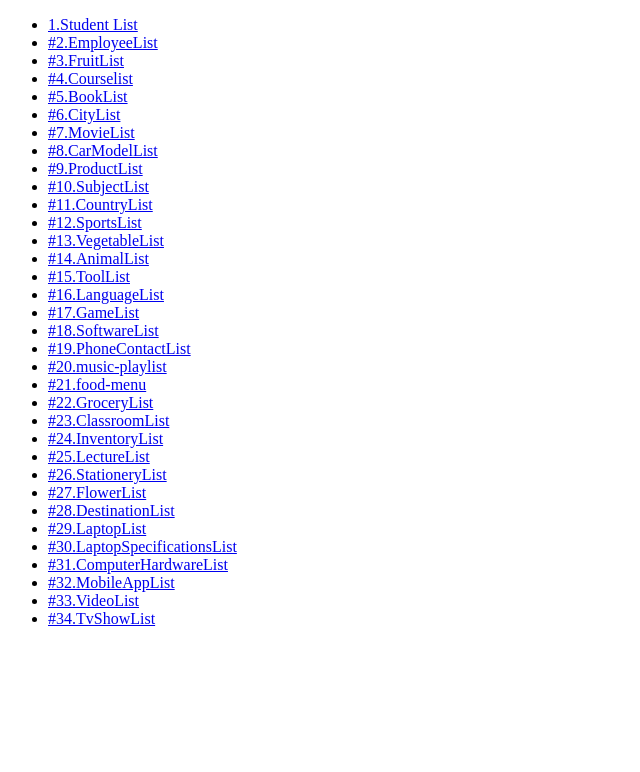
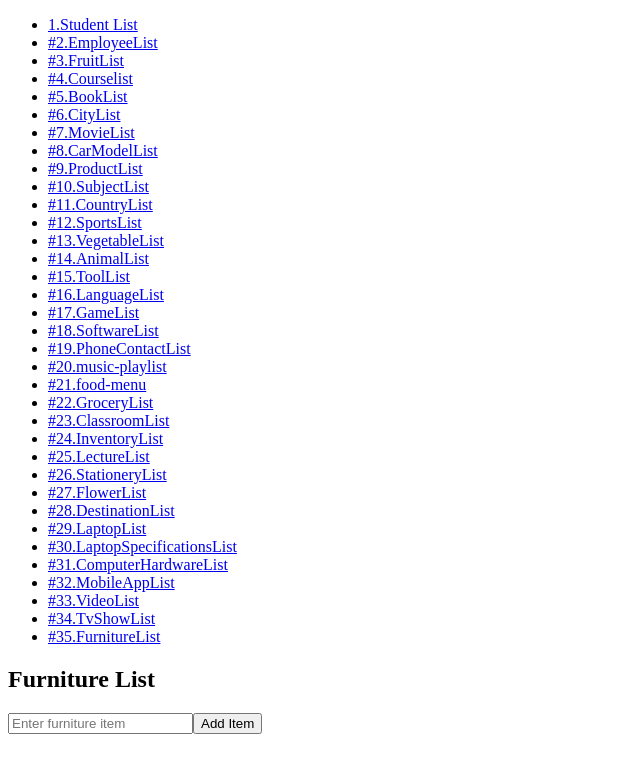
Before and after one commit to ChristineMaitom/AngularDataStructures, an Angular app: page /furniture-list in a window 1280 px wide. Before the commit this address led to /. Shown: the top 772 px of the page, without its empty margins (0-640 px from the left). Built offline with nearby package versions, Linux system fonts and the light colour scheme.

Commit message:
#35 Furniture List

```diff
--- a/src/app/app.component.html
+++ b/src/app/app.component.html
@@ -34,6 +34,8 @@
     <li><a routerLink="mobile-app-list">#32.MobileAppList</a></li>
     <li><a routerLink="video-list">#33.VideoList</a></li>
     <li><a routerLink="tv-show-list">#34.TvShowList</a></li>
+    <li><a routerLink="furniture-list">#35.FurnitureList</a></li>
+
 
   </ul>
 </nav>
--- a/src/app/app.module.ts
+++ b/src/app/app.module.ts
@@ -39,6 +39,8 @@ import {ComputerHardwareListComponent} from "./components/computer-hardware-list
 import {MobileAppListComponent} from "./components/mobile-app-list/mobile-app-list.component";
 import {VideoListComponent} from "./components/video-list/video-list.component";
 import {TVShowListComponent} from "./components/tv-show-list/tv-show-list.component";
+import {FurnitureListComponent} from "./components/furniture-list/furniture-list.component";
+
 
 const routes: Routes = [
   {path: '', component: StudentListComponent},
@@ -76,7 +78,7 @@ const routes: Routes = [
   {path: 'mobile-app-list', component:MobileAppListComponent},
   {path: 'video-list', component:VideoListComponent},
   {path: 'tv-show-list', component:TVShowListComponent},
-
+  {path: 'furniture-list', component:FurnitureListComponent},
 
 ]
 
@@ -125,6 +127,8 @@ const routes: Routes = [
     MobileAppListComponent,
     VideoListComponent,
     TVShowListComponent,
+    FurnitureListComponent,
+
 
   ],
 
--- /dev/null
+++ b/src/app/components/furniture-list/furniture-list.component.html
@@ -0,0 +1,15 @@
+<div class="furniture-list">
+  <h2>Furniture List</h2>
+
+  <input
+    type="text"
+    [(ngModel)]="furnitureItem"
+    placeholder="Enter furniture item"
+    (keydown.enter)="addFurniture()"
+  />
+  <button (click)="addFurniture()">Add Item</button>
+
+  <ul>
+    <li *ngFor="let item of furnitureItems">{{ item }}</li>
+  </ul>
+</div>
--- /dev/null
+++ b/src/app/components/furniture-list/furniture-list.component.ts
@@ -0,0 +1,18 @@
+import { Component } from '@angular/core';
+
+@Component({
+  selector: 'app-furniture-list',
+  templateUrl: './furniture-list.component.html',
+  styleUrl: './furniture-list.component.css'
+})
+export class FurnitureListComponent {
+  furnitureItem: string = '';
+  furnitureItems: string[] = [];
+
+  addFurniture() {
+    if (this.furnitureItem.trim()) {
+      this.furnitureItems.push(this.furnitureItem.trim());
+      this.furnitureItem = ''; // Clear input after adding
+    }
+  }
+}
```
Also changed, not shown: src/app/components/furniture-list/furniture-list.component.css (added), 1 other file (tests, documents, lock files or other folders).
